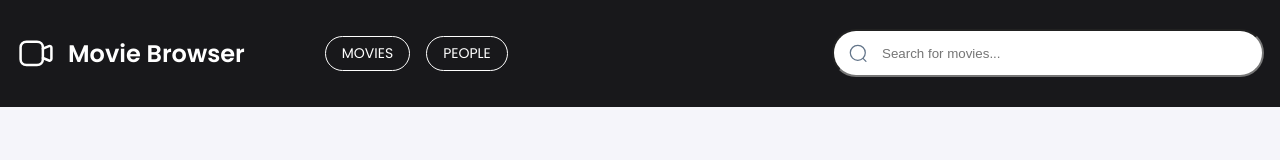
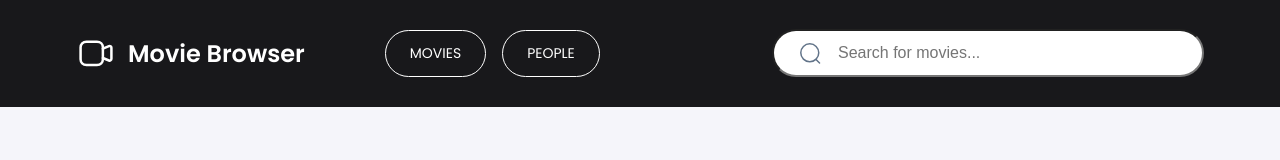
Before and after one commit to BartoszKoza/the-half-blood-prince-project, a React (Create React App) app: page / in a window 1280 px wide. Shown: the top 160 px of the page. Built offline with nearby package versions, Linux system fonts and the light colour scheme; no server answers.

Commit message:
style: adjust navigation layout and search input spacing

```diff
--- a/src/components/Navigation/styled.js
+++ b/src/components/Navigation/styled.js
@@ -10,7 +10,7 @@ export const Navigation = styled.nav`
 `;
 
 export const Container = styled.div`
-  max-width: 1368px;
+  max-width: 1160px;
   width: 100%;
   padding: 16px;
   display: flex;
@@ -55,7 +55,7 @@ export const Menu = styled.ul`
 `;
 
 export const MenuItem = styled.li`
-  padding: 6px 16px;
+  padding: 12px 24px;
   border: 1px solid ${({ theme }) => theme.color.white};
   border-radius: 24px;
   cursor: pointer;
@@ -72,7 +72,12 @@ export const SearchInput = styled.input`
   width: 100%;
   height: 48px;
   border-radius: 33px;
-  padding-left: 48px;
+  padding-left: 64px;
+  font-size: 16px;
+  @media (max-width: 768px) {
+    font-size: 13px;
+    padding-left: 40px;
+  }
 `;
 
 export const SearchWrapper = styled.div`
@@ -88,11 +93,16 @@ export const SearchWrapper = styled.div`
 
 export const SearchIcon = styled(SearchIconSvg)`
   position: absolute;
-  left: 16px;
+  left: 26px;
   top: 50%;
   transform: translateY(-50%);
-  width: 20px;
-  height: 20px;
+  width: 24px;
+  height: 24px;
+  @media (max-width: 768px) {
+    width: 16px;
+    height: 16px;
+    left: 16px;
+  }
 `;
 
 export const VideoIcon = styled(VideoLogoSvg)`
```
